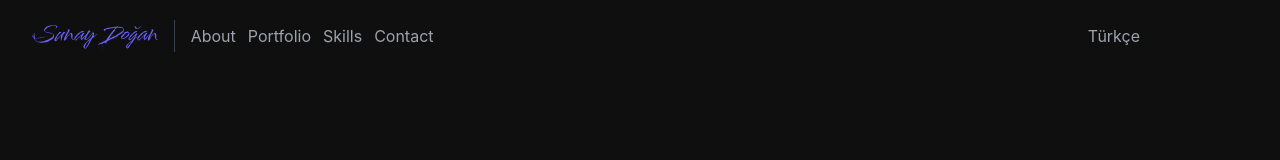
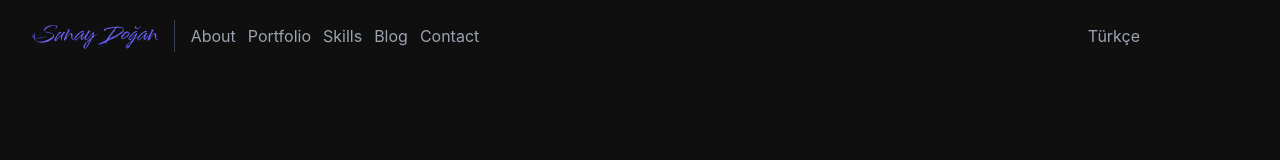
Before and after one commit to sunay-d/My-portfolio, a React (Create React App) app: page / in a window 1280 px wide. Shown: the top 160 px of the page. Built offline with nearby package versions, Linux system fonts and the light colour scheme.

Commit message:
blog link added

```diff
--- a/src/components/Navbar.js
+++ b/src/components/Navbar.js
@@ -19,6 +19,9 @@
           <a href="#skills" className="mr-3 hover:text-white">
               {tr ? 'Yetenekler' : 'Skills'}
           </a>
+          <a href="https://codewhiletrue.com" target="_blank" className="mr-3 hover:text-white">
+              {tr ? 'Blog' : 'Blog'}
+          </a>
           <a href="#contact" className="mr-3 hover:text-white">
               {tr ? 'İletişim' : 'Contact'}
           </a>
```
